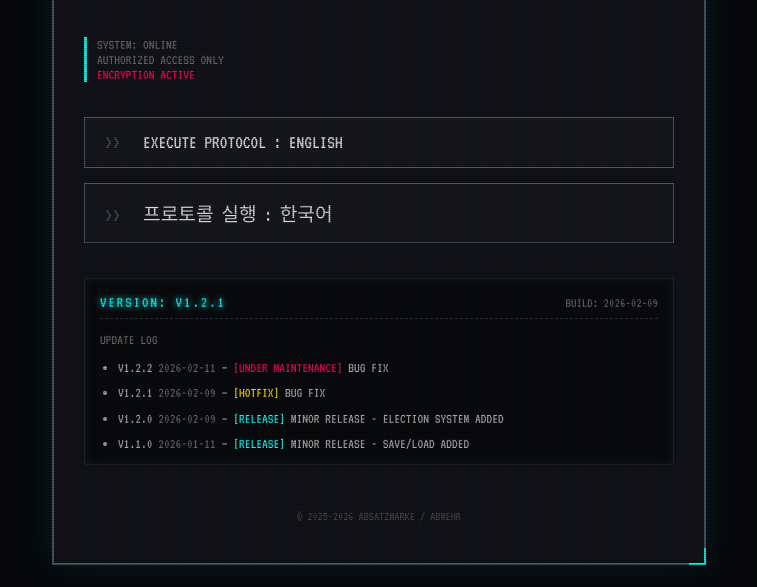
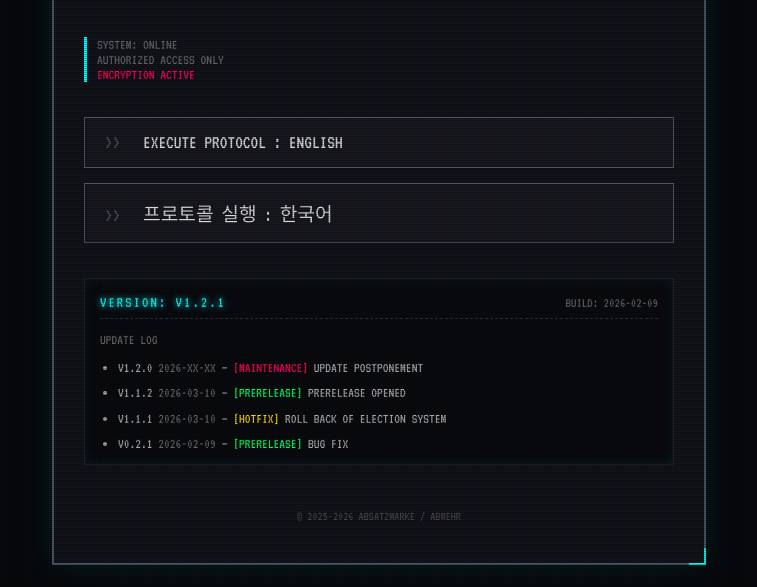
Before and after one commit to Jedidiah1926/parliament, a plain HTML site: page index.html in a window 1280 px wide. Shown: the part 153-740 px from the top of the page, without its empty margins (261-1018 px from the left). Drawn offline with Linux system fonts and the light colour scheme; a small style sheet from the web is missing.

Commit message:
Update index.html

```diff
--- a/index.html
+++ b/index.html
@@ -228,6 +228,10 @@
     color: var(--tno-alert);
 }
 
+.changelog .prer {
+    color: #00ff5e;
+}
+
 
     </style>
 </head>
@@ -267,19 +271,29 @@
         <div class="changelog-title">UPDATE LOG</div>
         <ul>
             <li>
-                <span class="ver">v1.2.2</span>
-                <span class="date">2026-02-11</span> —
-                <span class="warn">[Under Maintenance]</span> BUG FIX
+                <span class="ver">v1.2.0</span>
+                <span class="date">2026-XX-XX</span> —
+                <span class="warn">[Maintenance]</span> UPDATE POSTPONEMENT
             </li>
             <li>
-                <span class="ver">v1.2.1</span>
-                <span class="date">2026-02-09</span> —
-                <span class="fix">[HOTFIX]</span> BUG FIX
+                <span class="ver">v1.1.2</span>
+                <span class="date">2026-03-10</span> —
+                <span class="prer">[PRERELEASE]</span> PRERELEASE OPENED
             </li>
             <li>
-                <span class="ver">v1.2.0</span>
+                <span class="ver">v1.1.1</span>
+                <span class="date">2026-03-10</span> —
+                <span class="fix">[HOTFIX]</span> ROLL BACK OF ELECTION SYSTEM
+            </li>
+            <li>
+                <span class="ver">v0.2.1</span>
                 <span class="date">2026-02-09</span> —
-                <span class="new">[RELEASE]</span> MINOR RELEASE - ELECTION SYSTEM ADDED
+                <span class="prer">[PRERELEASE]</span> BUG FIX
+            </li>
+            <li>
+                <span class="ver">v0.2.0</span>
+                <span class="date">2026-02-09</span> —
+                <span class="prer">[PRERELEASE]</span> MINOR PRERELEASE - ELECTION SYSTEM ADDED
             </li>
             <li>
                 <span class="ver">v1.1.0</span>
```
